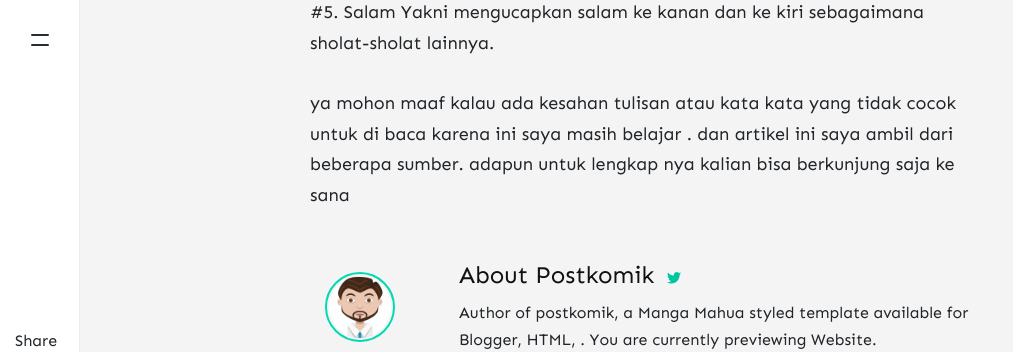
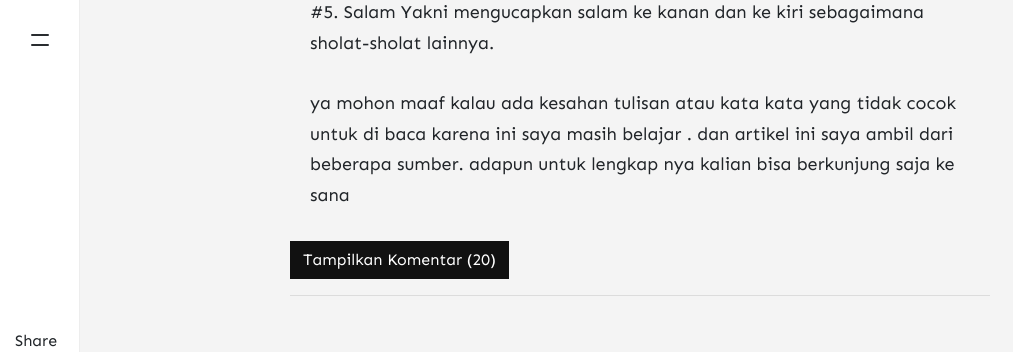
Before and after one commit to penelitionlien/penelitionlien.github.io, a Jekyll site: the page built from _posts/2021-02-01-tata-cara-sholat-jenazah.md, in a window 1280 px wide and 900 px high, scrolled down 2272 px, cut to the strip 0-352 px from the top of the window. Shown: the whole strip, without its empty margins (0-1013 px from the left). Built offline with Jekyll 4.4.1, drawn with Linux system fonts in a browser that asks for light colours; nearby versions of some CDN libraries; comment, search, counter and statistics services are not loaded.

Commit message:
Update _config.yml

```diff
--- a/_config.yml
+++ b/_config.yml
@@ -69,7 +69,7 @@
 
 
 # Post Author Box ("enabled" or "disabled")
-authorbox: "enabled"
+authorbox: "disabled"
 
 # Sass
 sass:
```
